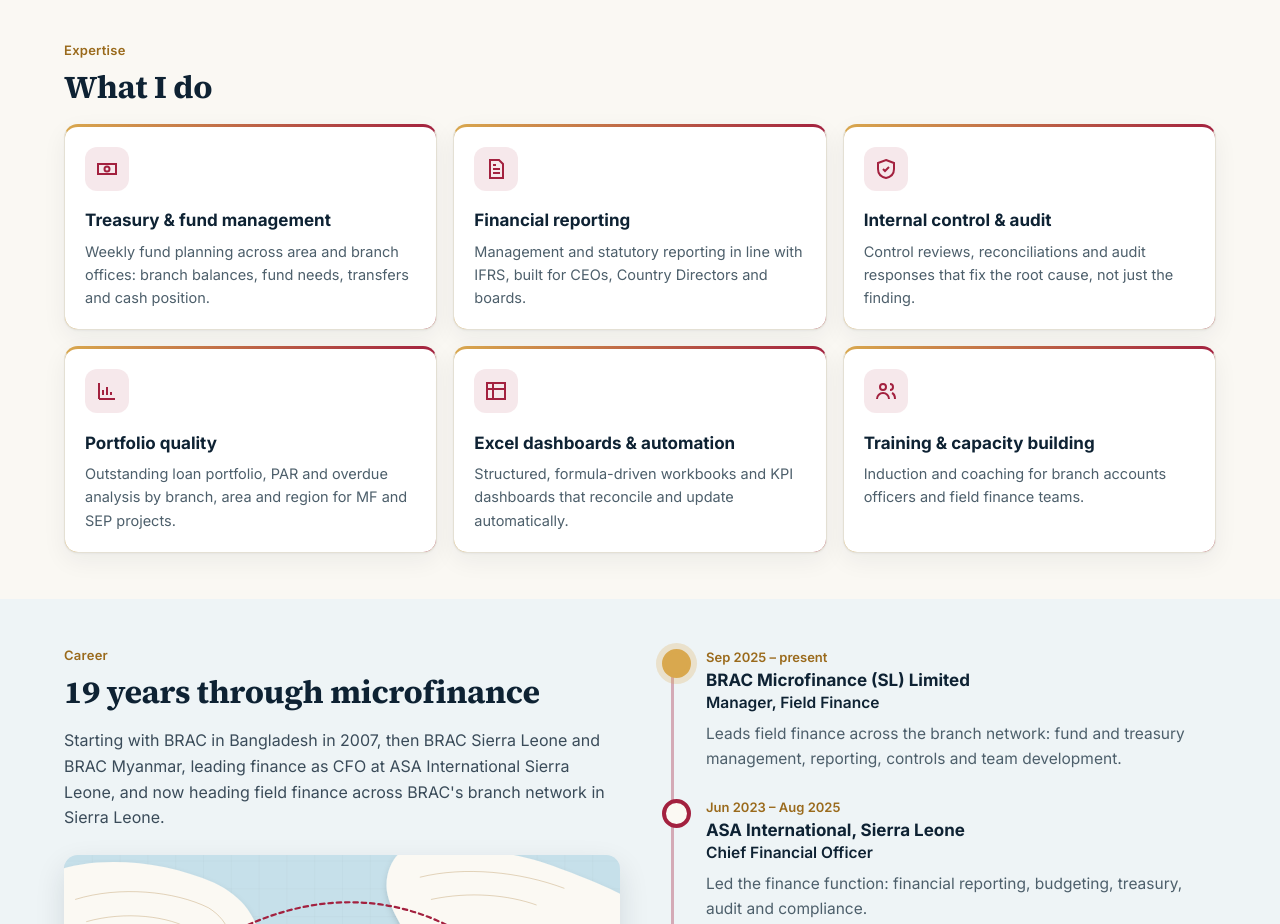
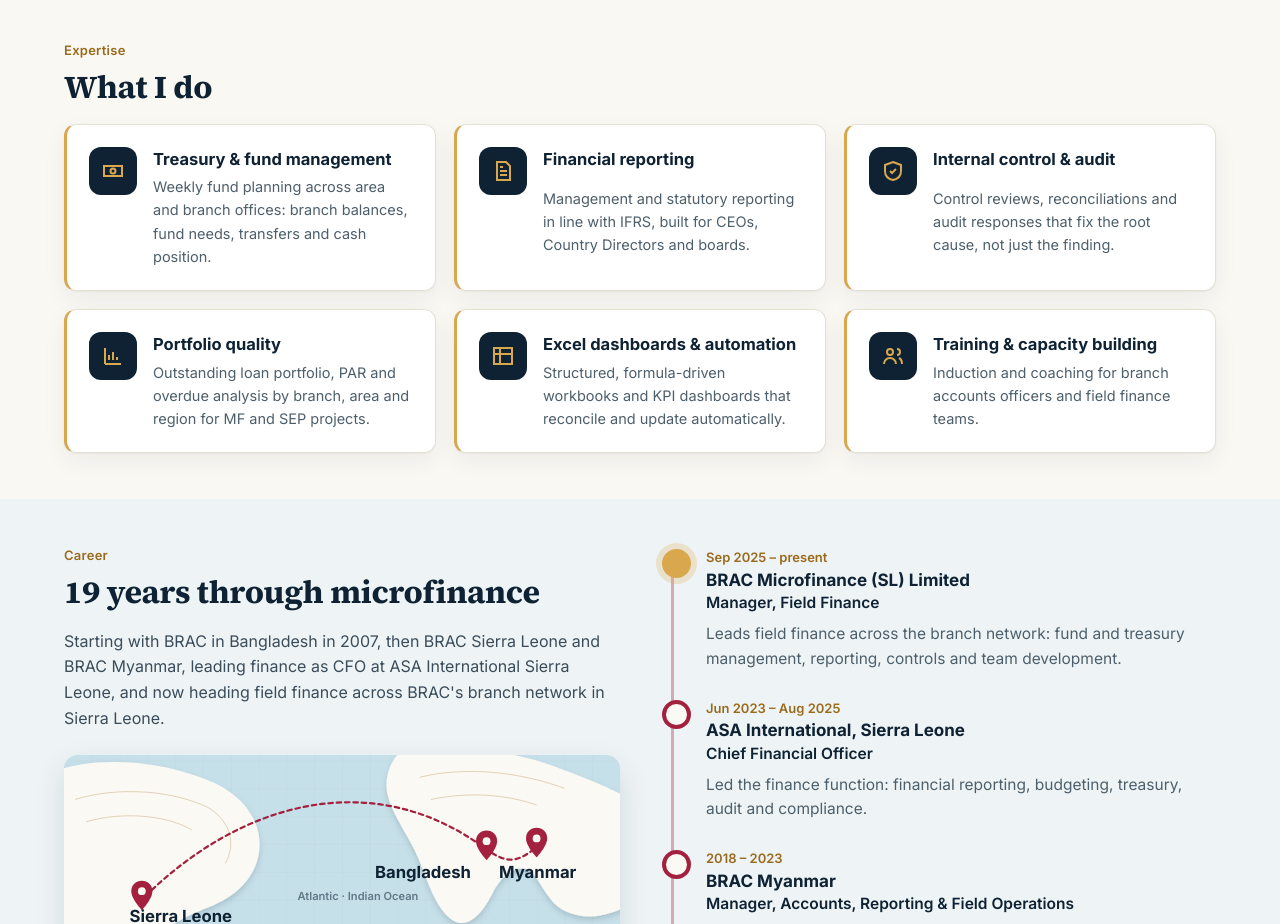
Before and after one commit to syedbashirahmmed/syedbashirahmmed.github.io, a plain HTML site: page index.html in a window 1280 px wide. Shown: the part 780-1704 px from the top of the page. Drawn offline with Linux system fonts and the light colour scheme.

Commit message:
Expertise cards: navy and gold icons, compact structured layout
Co-Authored-By: Claude Opus 5.5 <noreply@anthropic.com>
Claude-Session: https://claude.ai/code/session_01PNNojWKytPSyxT3ziaaarK

```diff
--- a/index.html
+++ b/index.html
@@ -272,6 +272,17 @@ html.js .reveal.in{opacity:1;transform:none}
 .stamp:hover{transform:rotate(0) scale(1.05);transition:transform .2s}
 @media(max-width:860px){.travel{grid-template-columns:1fr}}
 @media(prefers-reduced-motion:reduce){.stamp:hover{transition:none}}
+
+/* ---- expertise v2: structured, brand-consistent ---- */
+#services{gap:18px}
+#services .card{display:grid;grid-template-columns:48px minmax(0,1fr);column-gap:16px;row-gap:6px;align-items:start;padding:22px;border:1px solid var(--line);border-left:3px solid var(--gold);border-radius:12px;background:var(--card);background-image:none}
+#services .card svg{grid-row:span 2;width:48px;height:48px;padding:12px;margin:0;border-radius:12px;background:var(--navy);color:var(--gold)}
+#services .card h3{font-size:16.5px;align-self:start;margin-top:2px}
+#services .card p{margin:0;font-size:14.5px;line-height:1.6}
+#services .card:hover{border-left-color:var(--wine)}
+#services .card:hover svg{background:var(--wine);color:#fff}
+#services .card svg{transition:background .2s,color .2s}
+@media(prefers-reduced-motion:reduce){#services .card svg{transition:none}}
 /* lightbox */
 .lb{border:0;padding:0;background:transparent;max-width:none;max-height:none;width:100vw;height:100dvh;margin:0}
 .lb::backdrop{background:rgb(6 14 22/.88);backdrop-filter:blur(4px)}
```
